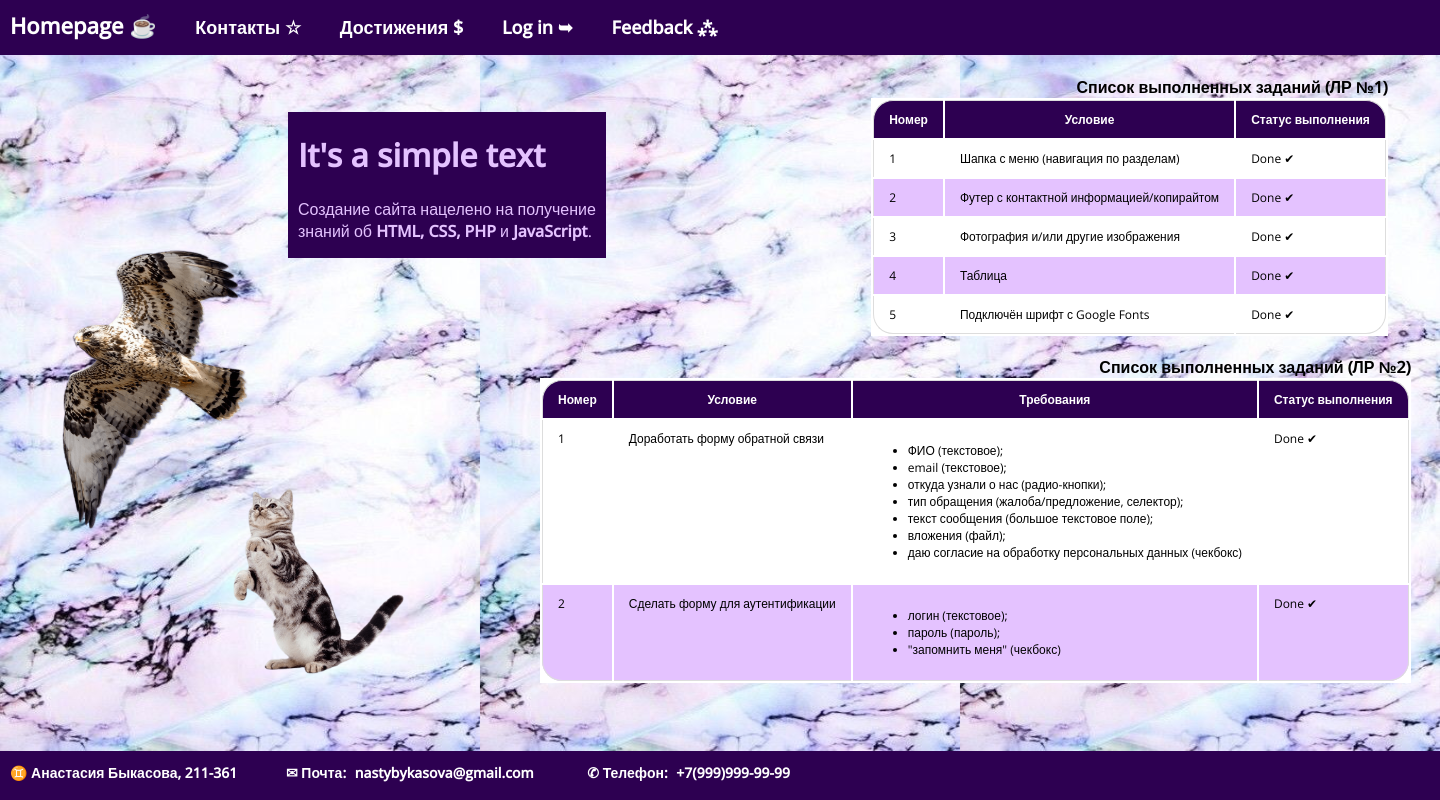
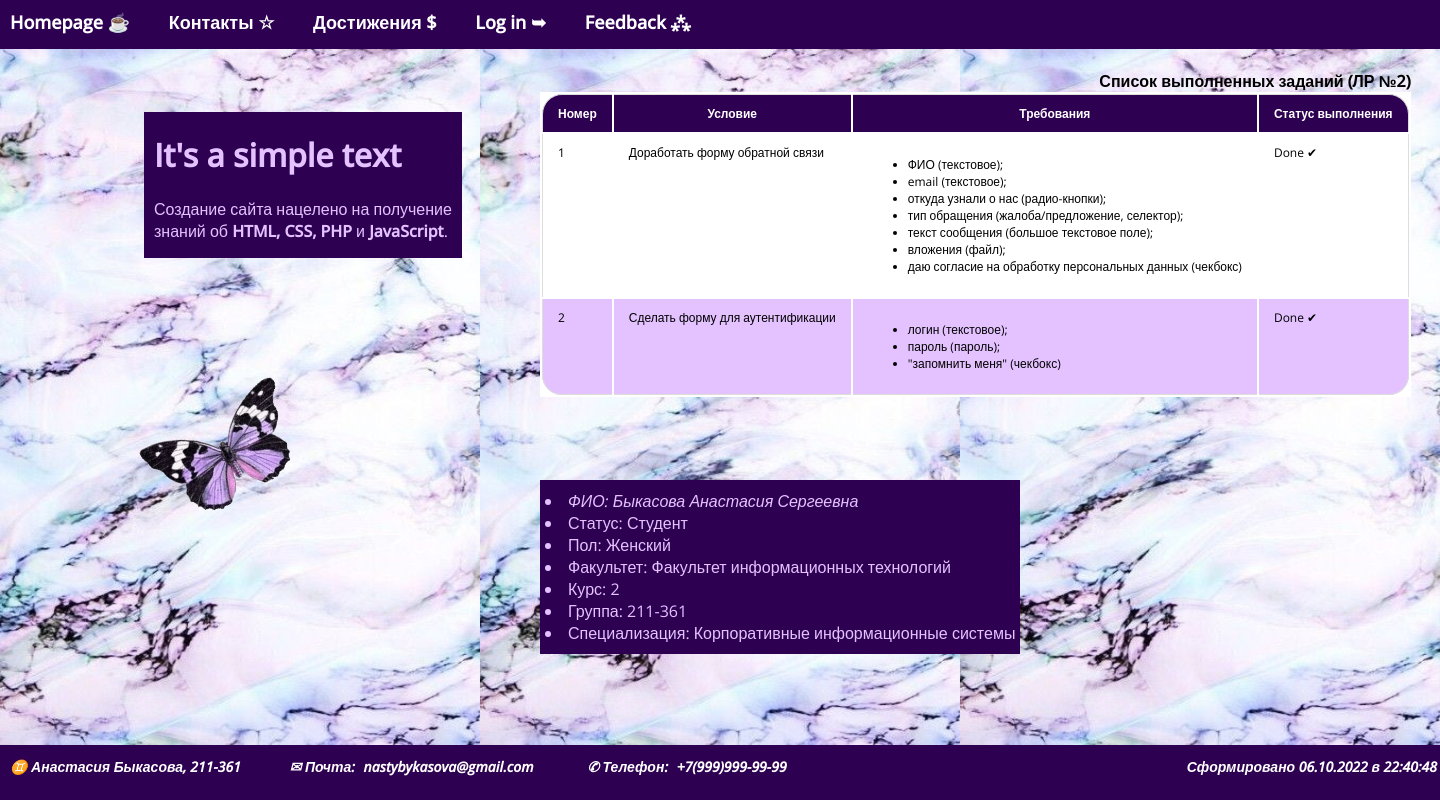
Before and after one commit to AnastasiaBykasova/bykasova-211-361-web-dev-2022-1, a PHP site: page / in a window 1440 px wide. Run offline with PHP 8.4, Linux system fonts and the light colour scheme; some web fonts are replaced.

Commit message:
dynamic site

```diff
--- /dev/null
+++ b/date.php
@@ -0,0 +1,5 @@
+<?php
+    $a = date('d.m.Y');
+    $b = date('H:i:s', strtotime('+3 hours'));
+    echo "Сформировано " . $a . " в " . $b;
+?>
--- a/index.php
+++ b/index.php
@@ -6,7 +6,7 @@
     <link rel="preconnect" href="https://fonts.googleapis.com">
     <link rel="preconnect" href="https://fonts.gstatic.com" crossorigin>
     <link href="https://fonts.googleapis.com/css2?family=Nabla&family=Open+Sans:ital,wght@0,400;0,500;1,400;1,500&family=Poppins&display=swap" rel="stylesheet">
-    <title>Homepage_second_version</title>
+    <?php require "name.php"; ?>
 </head>
 <body>
     <header>
@@ -14,11 +14,37 @@
             <div class="container">
                 <div class="header-line">
                     <div class="nav">
-                        <a data-content="Homepage" class="my-page">Homepage &#9749;</a>
+                    <a data-content="Homepage" href="<?php
+                            $name='Homepage &#9749;';
+                            $link='index.php';
+                            $current_page=true;
+                            echo $link;
+                        ?>"> <?php
+                        if( $current_page )
+                            echo $name;
+                        ?></a>
                         <a data-content="Контакты" href="#">Контакты &#9734;</a>
                         <a data-content="Достижения" href="#">Достижения &#36;</a>
-                        <a data-content="Log in" href="login.php">Log in &#10149;</a>
-                        <a data-content="Feedback" href="feedback.php">Feedback &#8258;</a>
+                        <!--<a data-content="Log in" href="login.php">Log in &#10149;</a>-->
+                        <a data-content="Log in" href="<?php
+                            $name='Log in &#10149;';
+                            $link='login.php';
+                            $current_page=true;
+                            echo $link;
+                        ?>"> <?php
+                        if( $current_page )
+                            echo $name;
+                        ?></a>
+                        <!--<a data-content="Feedback" href="feedback.php">Feedback &#8258;</a>-->
+                        <a data-content="Feedback" href="<?php
+                            $name='Feedback &#8258;';
+                            $link='feedback.php';
+                            $current_page=true;
+                            echo $link;
+                        ?>"> <?php
+                        if( $current_page )
+                            echo $name;
+                        ?></a>
                     </div>
                 </div>
             </div>
@@ -32,12 +58,27 @@
                     PHP</b> и <b>JavaScript</b>.
                 </p>
             </div>
+            <div class="pictures-hp">
+                <?php
+                $s = date('s');
+                $os = $s % 2;
+                if ($os === 0)
+                $name = 'bf1.png';
+                else
+                $name = 'bf2.png';
+                echo '<img src = "'.$name.'" alt="Меняющаяся фотография" id = "body" height = 100px>';
+                ?>
+            </div>
+
+
+            <!--
             <div class="bird-pic">
                 <img src="bird2.png" height="300px">
             </div>
             <div class="cat-pic">
                 <img src="cat.png" height="200px">
-            </div>
+            </div>-->
+            <!--
             <table class="table" id="table1">
                 <caption>Список выполненных заданий (ЛР №1)</caption>
                 <thead>
@@ -71,7 +112,7 @@
                         <td>Подключён шрифт с Google Fonts</td>
                         <td>Done &#10004;</td></tr>
                         </tbody>
-            </table>
+            </table>-->
             <table class="table" id="table2">
                 <caption>Список выполненных заданий (ЛР №2)</caption>
                 <thead>
@@ -113,6 +154,10 @@
                     </tr>
                 </tbody>
             </table>
+            <div class = "list">
+            <?php require "list.php"?>
+            </div>
+
         </div>
     </main>
     <footer>
@@ -124,6 +169,7 @@
                 <a class="text-phone">&#9990; Телефон:</a>
                 <a class="number-phone" href="#">+7(999)999-99-99</a>
             </div>
+            <p class = "foot-date"><?php require "date.php" ?></p>
         </div>
     </footer>
 </body>
--- /dev/null
+++ b/list.php
@@ -0,0 +1,15 @@
+<?php
+
+$list = array(
+    'ФИО: Быкасова Анастасия Сергеевна',
+    'Статус: Студент',
+    'Пол: Женский',
+    'Факультет: Факультет информационных технологий',
+    'Курс: 2',
+    'Группа: 211-361',
+    'Специализация: Корпоративные информационные системы',
+);
+
+echo '<li><i>'.$list[0].'</i><li>'.
+   implode('</li><li>', array_slice($list, 1, 7)).'</li></li><i>';
+?>
--- /dev/null
+++ b/name.php
@@ -0,0 +1,2 @@
+<?php $name="Быкасова Анастасия Сергеевна, 211-361. Лабораторная работа №3"?>
+<title><?php echo $name?></title>
--- a/style.css
+++ b/style.css
@@ -72,12 +72,12 @@ a:before {
     padding-left: 10px;
     padding-right: 10px;
     position: absolute;
-    left: 20%;
+    left: 10%;
     top: 14%;
     background-color: #2D0051;
     color: #e4c2ff;
 }
-
+/*
 .bird-pic {
     vertical-align: middle;
     position: absolute;
@@ -88,8 +88,13 @@ a:before {
     position: absolute;
     top: 60%;
     left: 15%;
+}*/
+.pictures-hp {
+    position: absolute;
+    top: 400px;
+    left: 150px;
+    transform: rotate(-30deg)
 }
-
 
 .table {
 	border: none;
@@ -152,6 +157,18 @@ a:before {
     left: 37.5%;
 }
 
+.list {
+    padding-top: 10px;
+    padding-bottom: 10px;
+    padding-left: 5px;
+    padding-right: 5px;
+    position: absolute;
+    top: 60%;
+    left: 37.5%;
+    background-color: #2D0051;
+    color: #e4c2ff;
+}
+
 
 .down-line {
     height: 2vh;
@@ -207,3 +224,13 @@ a:before {
     font-weight: 700;
     font-size: 14px;
 }
+
+.foot-date {
+    color: white;
+    text-decoration: none;
+    font-weight: 700;
+    font-size: 14px;
+    position: relative;
+    right: -400px;
+    bottom: -20px;
+}
```
Also changed, not shown: feedback.php (+29 -3 lines), feedback_style.css (+10 -0 lines), login.php (+29 -3 lines), login_style.css (+10 -0 lines), bf1.png (added), bf2.png (added).
